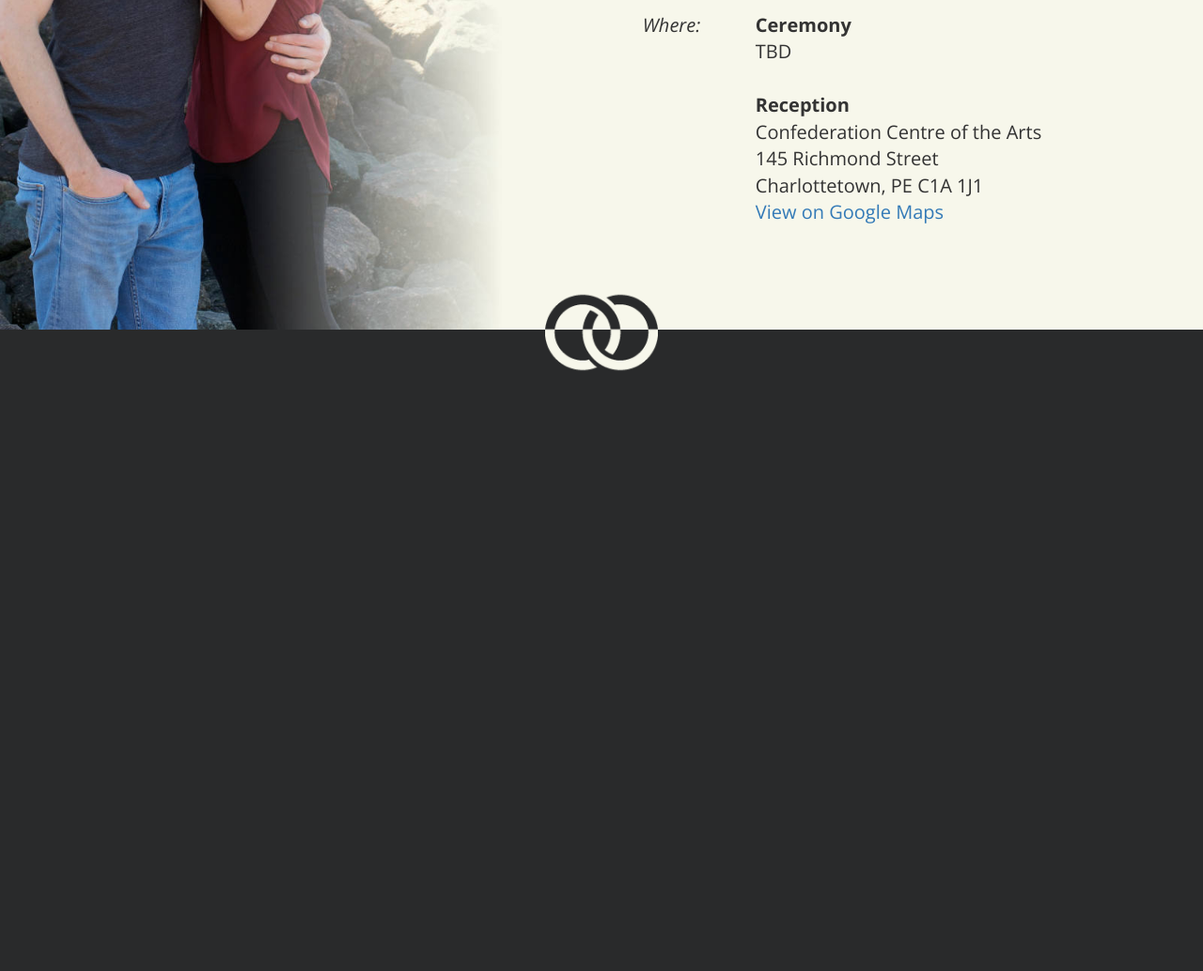
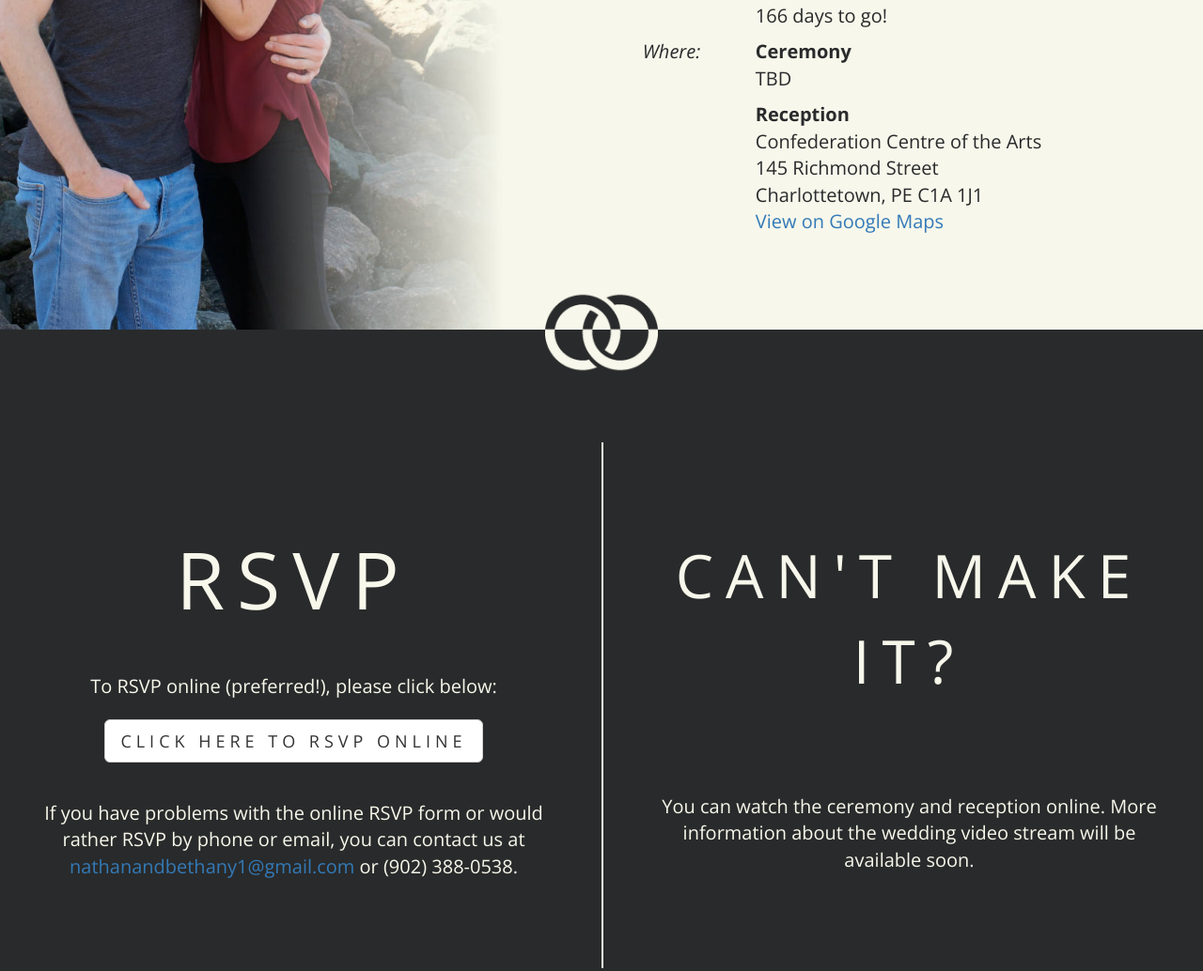
Before and after one commit to nfriend/wedding-website, a website: page index.html in a window 1280 px wide. Shown: the part 1249-2283 px from the top of the page at 94% size. Drawn offline with nearby package versions, Linux system fonts and the light colour scheme.

Commit message:
added RSVP section

```diff
--- a/gulpfile.js
+++ b/gulpfile.js
@@ -56,7 +56,7 @@ gulp.task('styles', function () {
 
 gulp.task('assets', function () {
     return gulp.src('./assets/**/*')
-        .pipe('./dist/assets');
+        .pipe(gulp.dest('./dist/assets'));
 });
 
 gulp.task('watch-styles', ['styles'], function () {
--- a/index.html
+++ b/index.html
@@ -30,15 +30,13 @@
             <div class="are-getting-married">...ARE GETTING MARRIED!</div>
             <div class="when-where-container">
                 <div class="column column-1">When:</div>
-                <div class="column column-2">New Year's Eve<br />December 31, 2016<br />2:00 PM (Atlantic Time)</div>
+                <div class="column column-2">New Year's Eve<br />December 31, 2016<br />2:00 PM (Atlantic Time)<br /><span id="days-until"></span></div>
                 <div class="column column-1">Where:</div>
                 <div class="column column-2">
-                    <b>Ceremony</b><br />
-                    TBD<br /><br />
-                    <b>Reception</b><br />
-                    Confederation Centre of the Arts<br />
-                    145 Richmond Street<br />
-                    Charlottetown, PE C1A 1J1<br />
+                    <b>Ceremony</b><br /> TBD
+                    <br />
+                    <b style="margin-top: 10px; display: block;">Reception</b> Confederation Centre of the Arts<br /> 145
+                    Richmond Street<br /> Charlottetown, PE C1A 1J1<br />
                     <a target="_blank" href="https://goo.gl/maps/eM1P1kKiQu42">View on Google Maps</a><br />
                 </div>
             </div>
@@ -47,7 +45,23 @@
         <img class="rings inverted" src="assets/rings-inverted.png" />
     </div>
     <div class="section dark">
-
+        <div class="row">
+            <div class="col-sm-6 rsvp">
+                <div class="rsvp-title">RSVP</div>
+                <div class="rsvp-info">
+                    To RSVP online (preferred!), please click below:<br />
+                    <a target="_blank" href="http://goo.gl/forms/skfaIDjrSrf2oU3k1" class="btn btn-lg btn-default rsvp-button">CLICK HERE TO RSVP ONLINE</a><br
+                    />
+                    <div style="padding: 40px;">If you have problems with the online RSVP form or would rather RSVP by phone or email, you can contact
+                        us at <a href="mailto:nathanandbethany1@gmail.com">nathanandbethany1@gmail.com</a> or (902) 388-0538.</div>
+                </div>
+            </div>
+            <div class="col-sm-6 streaming-info">
+                <div class="streaming-info-title">CAN'T MAKE IT?</div>
+                <div style="padding: 40px;">You can watch the ceremony and reception online. More information about the wedding video stream will be available soon.</div>
+            </div>
+        </div>
+        <div class="rsvp-divider hidden-xs"></div>
     </div>
 
     <!-- build:js -->
--- a/scripts/wedding-website.js
+++ b/scripts/wedding-website.js
@@ -1 +1,16 @@
-console.log('hello world');
+var now = new Date();
+var weddingDate = new Date(2016, 11, 31);
+var daysUntil = Math.floor((weddingDate - now) / 86400000);
+var daysUntilText;
+
+if (daysUntil > 1) {
+    daysUntilText = daysUntil + ' days to go!';
+} else if (daysUntil === 1) {
+    daysUntilText = 'One day to go!';
+} else if (daysUntil === 0) {
+    daysUntilText = '0 days to go - today is the day!';
+} else {
+    daysUntil = daysUntilText + ' days ago'
+}
+
+$('#days-until').html(daysUntilText);
--- a/styles/wedding-website.scss
+++ b/styles/wedding-website.scss
@@ -77,6 +77,7 @@ body, html {
         position: absolute;
         top: 50vh;
         margin-top: -227px;
+        color: $dark;
 
         .are-getting-married {
             color: $dark;
@@ -103,4 +104,53 @@ body, html {
             }
         }
     }
+
+    .rsvp {
+        color: $light;
+        text-align: center;
+        font-size: 20px;
+        top: 50vh;
+        margin-top: -224px;
+
+        .rsvp-title {
+            font-size: 84px;
+            letter-spacing: 13px;
+            font-weight: 300;
+            margin-top: 30px;
+        }
+
+        .rsvp-info {
+            margin-top: 40px;
+
+            .rsvp-button {
+                letter-spacing: 5px;
+                margin-top: 20px;
+            }
+        }
+    }
+
+    .rsvp-divider {
+        position: absolute;
+        left: 50vw;
+        border-right: 2px solid $light;
+        height: 70vh;
+        top: 15vh;
+        width: 0;
+    }
+
+    .streaming-info {
+        color: $light;
+        text-align: center;
+        font-size: 20px;
+        top: 50vh;
+        margin-top: -224px;
+
+        .streaming-info-title {
+            font-size: 64px;
+            letter-spacing: 13px;
+            font-weight: 300;
+            margin-top: 40px;
+            margin-bottom: 55px;
+        }
+    }
 }
```
Also changed, not shown: styles/wedding-website.css.
